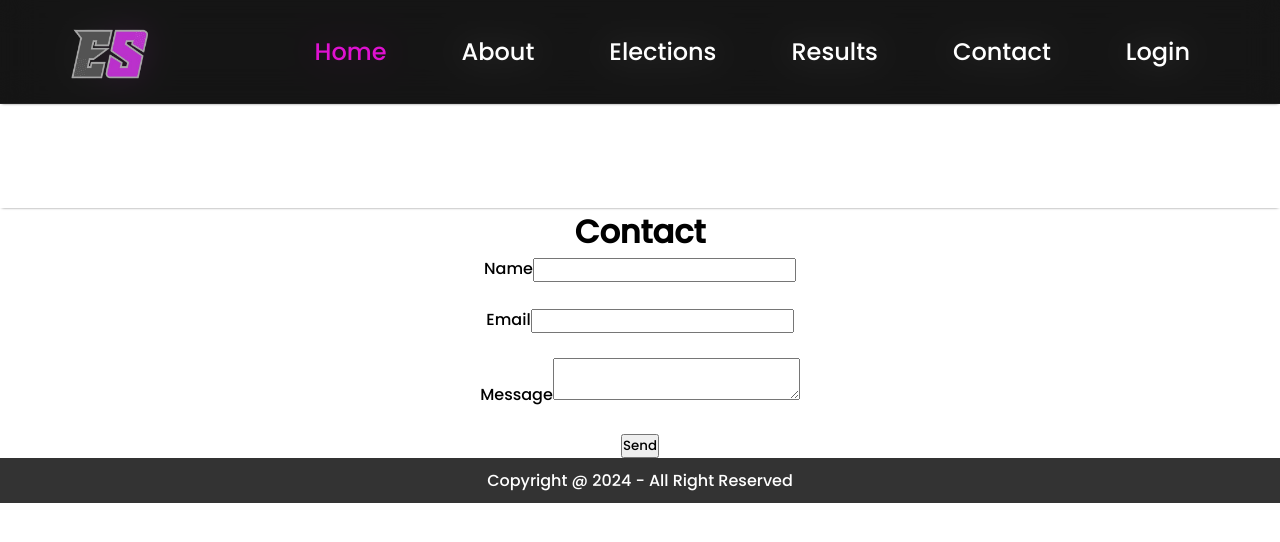
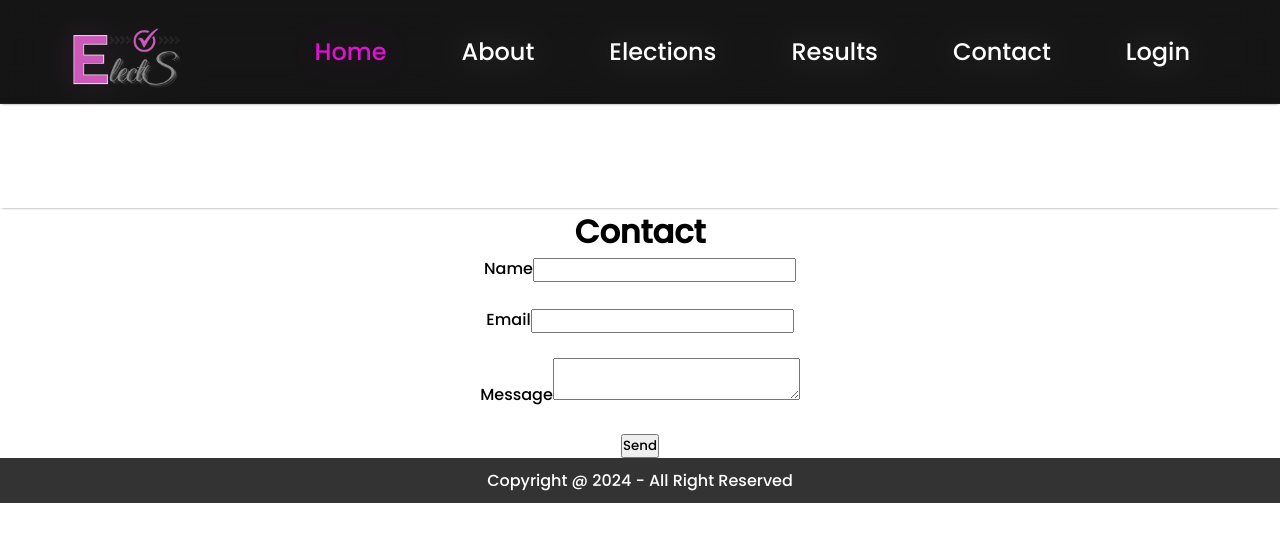
Before and after one commit to LayuruLK/ElectS---Advanced-E-Voting-System, a React (Create React App) app in the folder Frontend/my-app/: page /contact in a window 1280 px wide. Shown: the top 542 px of the page. Built offline with nearby package versions, Linux system fonts and the light colour scheme.

Commit message:
style: logo updated

```diff
--- a/Frontend/my-app/src/Components/Navbar/Navbar.css
+++ b/Frontend/my-app/src/Components/Navbar/Navbar.css
@@ -21,8 +21,8 @@
 .logo-img {
 /*   width: 180px;
   height: 70px; */
-  width: 13%;
-  margin: 0 0 -20px -50px;
+  width: 15%;
+  margin: 0 0 -15px -50px;
 }
 
 header {
--- a/Frontend/my-app/src/Components/Navbar/Navbar.jsx
+++ b/Frontend/my-app/src/Components/Navbar/Navbar.jsx
@@ -2,7 +2,7 @@ import React, { useState, useEffect } from 'react';
 import { Link } from 'react-router-dom';
 import Swal from 'sweetalert2';
 import './Navbar.css';
-import logo from '../Assests/ElectS-Logo.png';
+import logo from '../Assests/logo.png';
 
 
 const Navbar = () => {
```
Also changed, not shown: Frontend/my-app/src/Components/Assests/logo.png (added), Frontend/my-app/src/Components/Assests/logo1.png (added).
